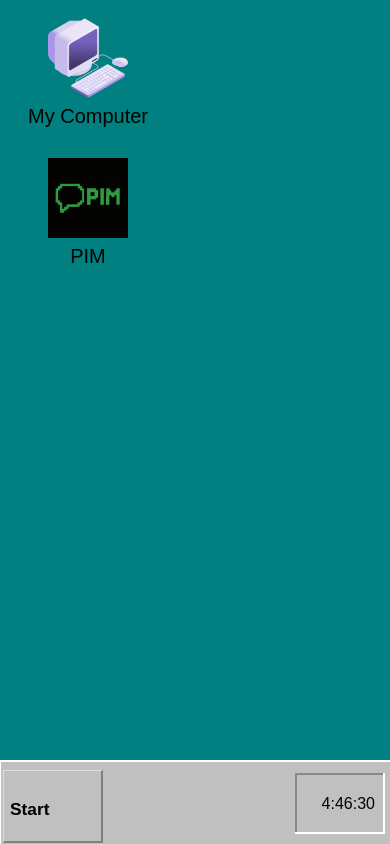
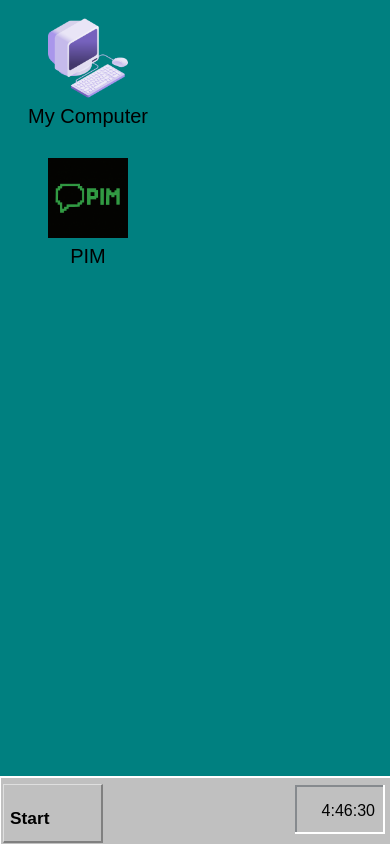
Before and after one commit to Kyle-Pixley/retrOS, a React (Vite) app in the folder retrOS/: page / in a window 390 px wide. Built offline with nearby package versions, Linux system fonts and the light colour scheme.

Commit message:
mobile styling

```diff
--- a/retrOS/src/App.jsx
+++ b/retrOS/src/App.jsx
@@ -253,6 +253,7 @@ useEffect(() => {
 
         bringToFront={bringChatToFront}
         nextZ={nextZ}
+        mobile={mobile}
 
         />
 
@@ -299,7 +300,9 @@ useEffect(() => {
           setNavChatBoxButton={setNavChatBoxButton}
           onOpenChat={openChat}
           nextZ={nextZ}
-          bringToFront={() => setPimZIndex(nextZ())}/>}
+          bringToFront={() => setPimZIndex(nextZ())}
+          mobile={mobile}
+          />}
 
           {Object.values(openChats)
             .filter(w => w && w.friend && w.position && !w.minimized)
--- a/retrOS/src/components/nav/Nav.css
+++ b/retrOS/src/components/nav/Nav.css
@@ -103,7 +103,7 @@
 }
 @media (max-width: 800px) {
     #navbar {
-        height: 10vh;
+        height: 8vh;
     }
     #start-button-outer-border {
         bottom: 8px;
@@ -114,7 +114,7 @@
         left: 12px;
     }
     .nav-button-texts {
-        margin-top: 22px;
+        margin-top: 17px;
         font-weight: 600;
     }
     .nav-button-images {
@@ -124,7 +124,7 @@
         bottom: 10px;
     }
     #current-time {
-        bottom: 3px;
+        bottom: -4px;
         right: 8px;
     }
 }
--- a/retrOS/src/components/pim/pim.jsx
+++ b/retrOS/src/components/pim/pim.jsx
@@ -1,9 +1,9 @@
-import React, { useState, useRef } from 'react';
+import React, { useState, useRef, useEffect } from 'react';
 import PimImage from '../../assets/pim-icon.png';
 import PimDashboard from './pimDashboard/pimDashboard';
 import './pim.css';
 
-function Pim({ setPimComponent, setNavPimButton, pimPosition, setPimPosition, pimZIndex, setPimZIndex, componentsZIndexArray, onOpenChat, setNavChatBoxButton, bringToFront }) {
+function Pim({ setPimComponent, setNavPimButton, pimPosition, setPimPosition, pimZIndex, setPimZIndex, componentsZIndexArray, onOpenChat, setNavChatBoxButton, bringToFront, mobile }) {
 
     const [ move, setMove ] = useState(false);
     const [ offSet, setOffSet ] = useState({x: 0, y: 0 });
@@ -45,6 +45,16 @@ function Pim({ setPimComponent, setNavPimButton, pimPosition, setPimPosition, pi
         setMove(false)
     };
 
+    useEffect(() => {
+        isWindowWide ? null : setPimComponentMaximized(true);
+    }, [])
+
+// Changes the height in divStyle depending on if the screen is mobile sized or not because the height of the nav bar is bigger on mobile
+    const marginForNavBarHeight = () => {
+        if(mobile) {
+            return 'calc(100% - 78px)'
+        } else return 'calc(100% -40px)'
+    }
 
 
     const divStyle = {
@@ -53,7 +63,7 @@ function Pim({ setPimComponent, setNavPimButton, pimPosition, setPimPosition, pi
         width: pimComponentMaximized ? '100%' : '350px',
         minWidth: '350px',
         minHeight: '550px',
-        height: pimComponentMaximized ? 'calc(100% - 40px)' : '50vw',
+        height: pimComponentMaximized ? marginForNavBarHeight() : '50vw',
         zIndex: pimZIndex,
     }
 
```
